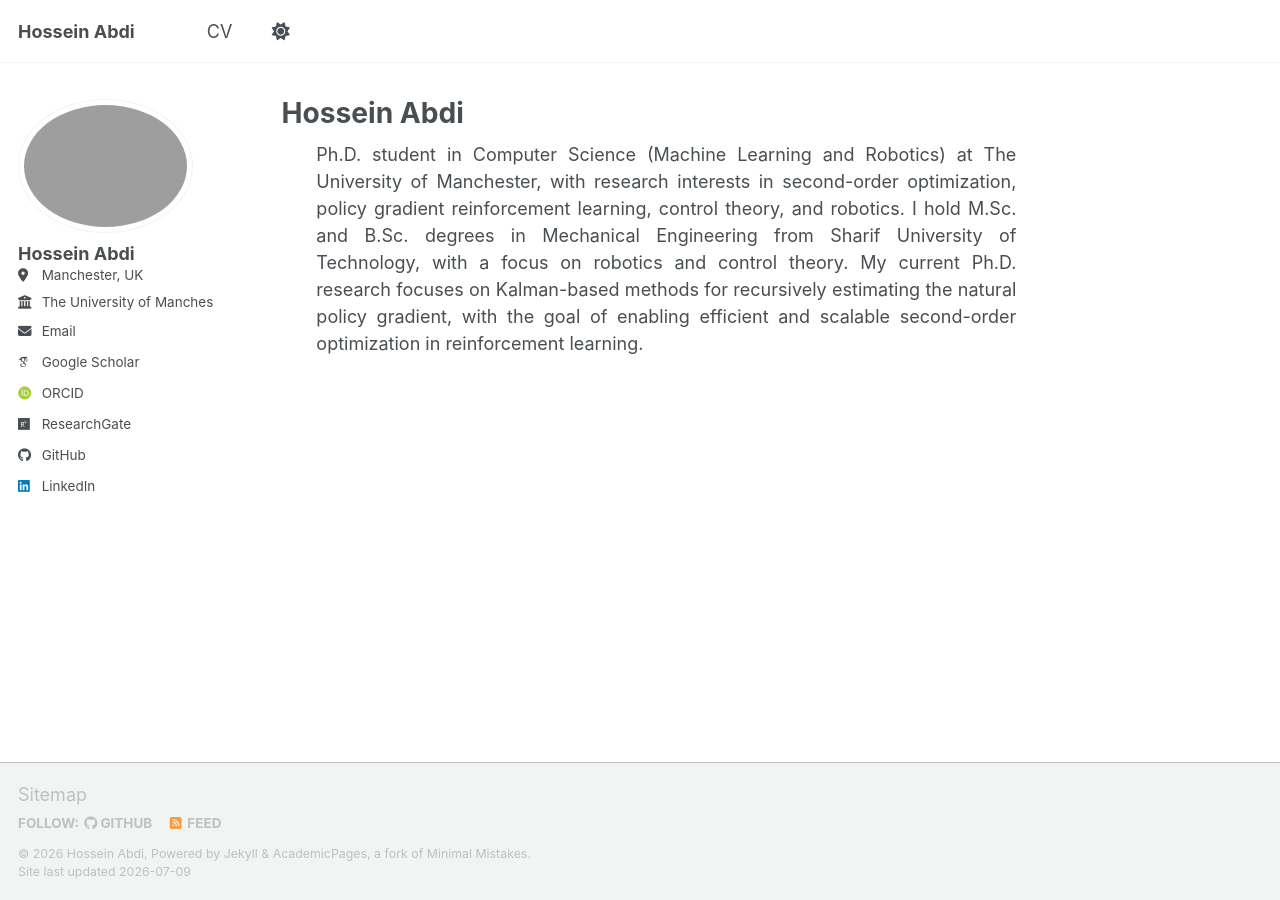
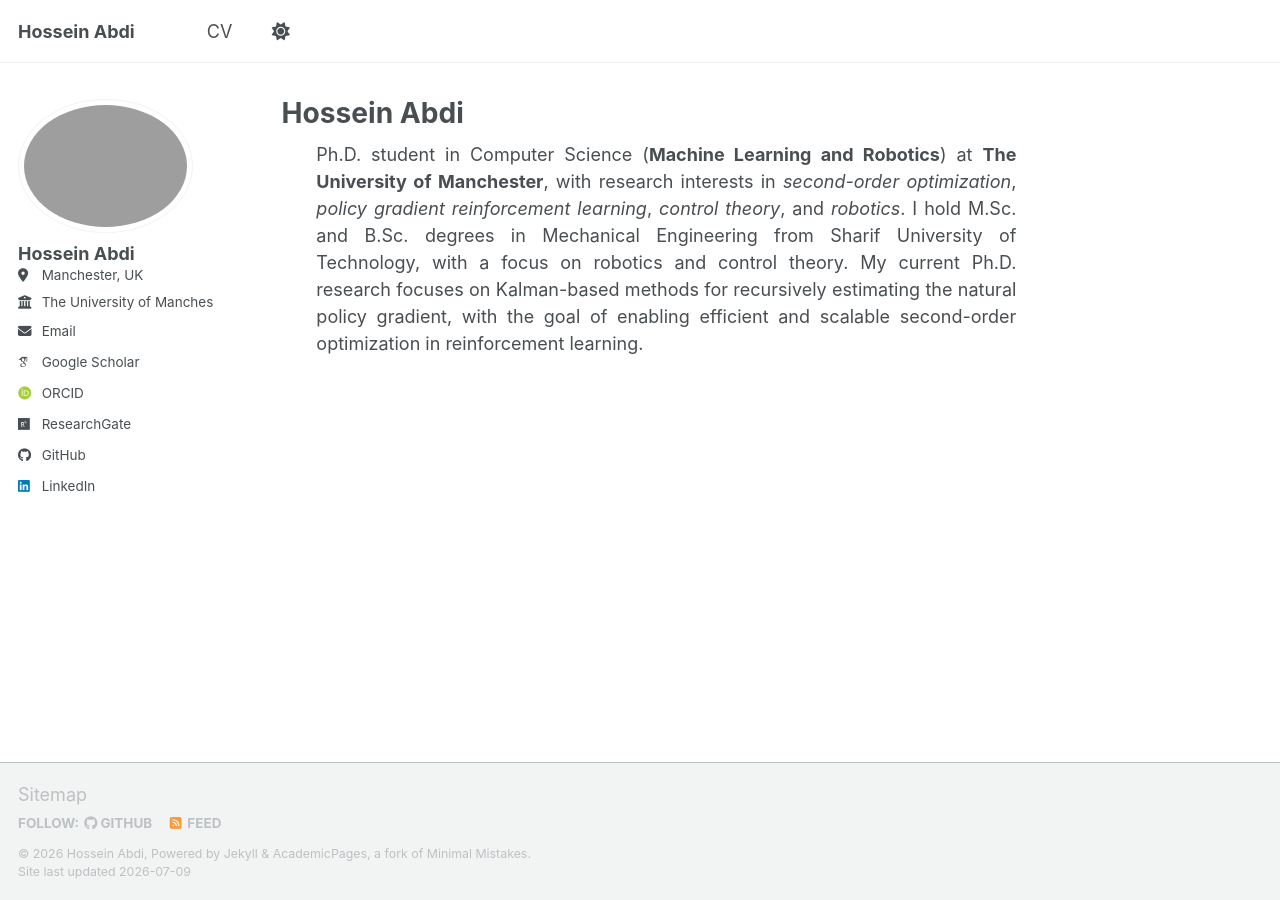
Before and after one commit to Hossein-Abdi/Hossein-Abdi.github.io, a Jekyll site: the page built from _pages/about.md, in a window 1280 px wide. Built offline with Jekyll 4.4.1, drawn with Linux system fonts in a browser that asks for light colours; some web fonts are replaced; a script bundle is joined from its source files by our own code; library files that are not in the unit come from our copies.

```diff
--- a/_pages/about.md
+++ b/_pages/about.md
@@ -8,4 +8,4 @@ redirect_from:
 ---
 
 
-Ph.D. student in Computer Science (Machine Learning and Robotics) at The University of Manchester, with research interests in second-order optimization, policy gradient reinforcement learning, control theory, and robotics. I hold M.Sc. and B.Sc. degrees in Mechanical Engineering from Sharif University of Technology, with a focus on robotics and control theory. My current Ph.D. research focuses on Kalman-based methods for recursively estimating the natural policy gradient, with the goal of enabling efficient and scalable second-order optimization in reinforcement learning.
+Ph.D. student in Computer Science (**Machine Learning and Robotics**) at **The University of Manchester**, with research interests in *second-order optimization*, *policy gradient reinforcement learning*, *control theory*, and *robotics*. I hold M.Sc. and B.Sc. degrees in Mechanical Engineering from Sharif University of Technology, with a focus on robotics and control theory. My current Ph.D. research focuses on Kalman-based methods for recursively estimating the natural policy gradient, with the goal of enabling efficient and scalable second-order optimization in reinforcement learning.
```
Also changed, not shown: _pages/education.md (added, +22 -0 lines).
